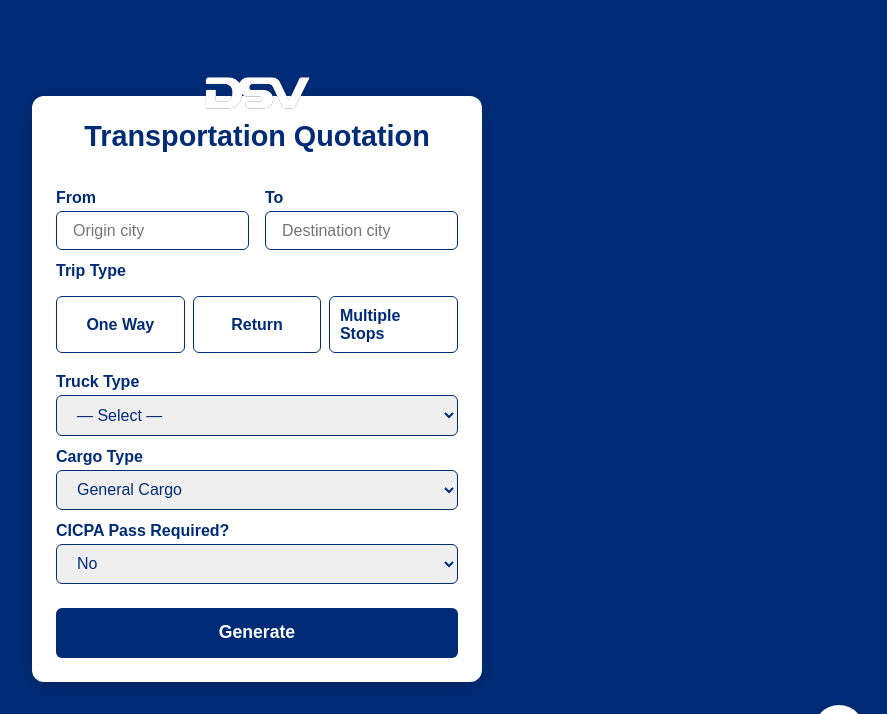
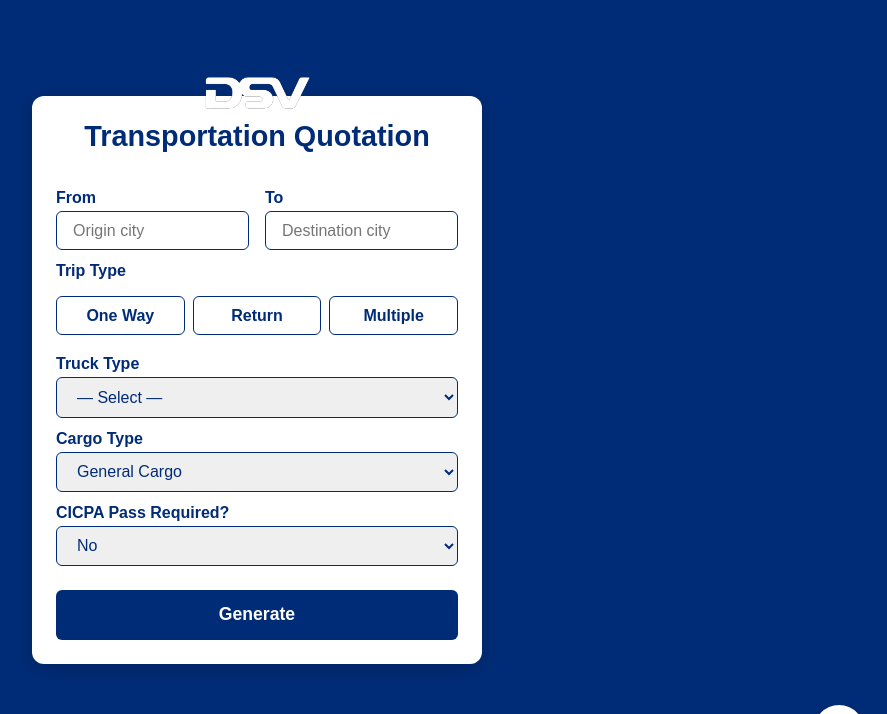
Before and after one commit to Ahmed-Saleh-DSV/DSV_Transportation, a Flask app: page / in a window 1280 px wide. Shown: the top 714 px of the page, without its empty margins (383-1270 px from the left). Run offline with Flask 3, Linux system fonts and the light colour scheme.

Commit message:
Update transport_form.html

```diff
--- a/templates/transport_form.html
+++ b/templates/transport_form.html
@@ -58,7 +58,7 @@
 </label>
 <label>
 <input type="radio" name="trip_type" value="multi_stop" />
-<span>Multiple Stops</span>
+<span>Multiple</span>
 </label>
 </div>
 </div>
```
